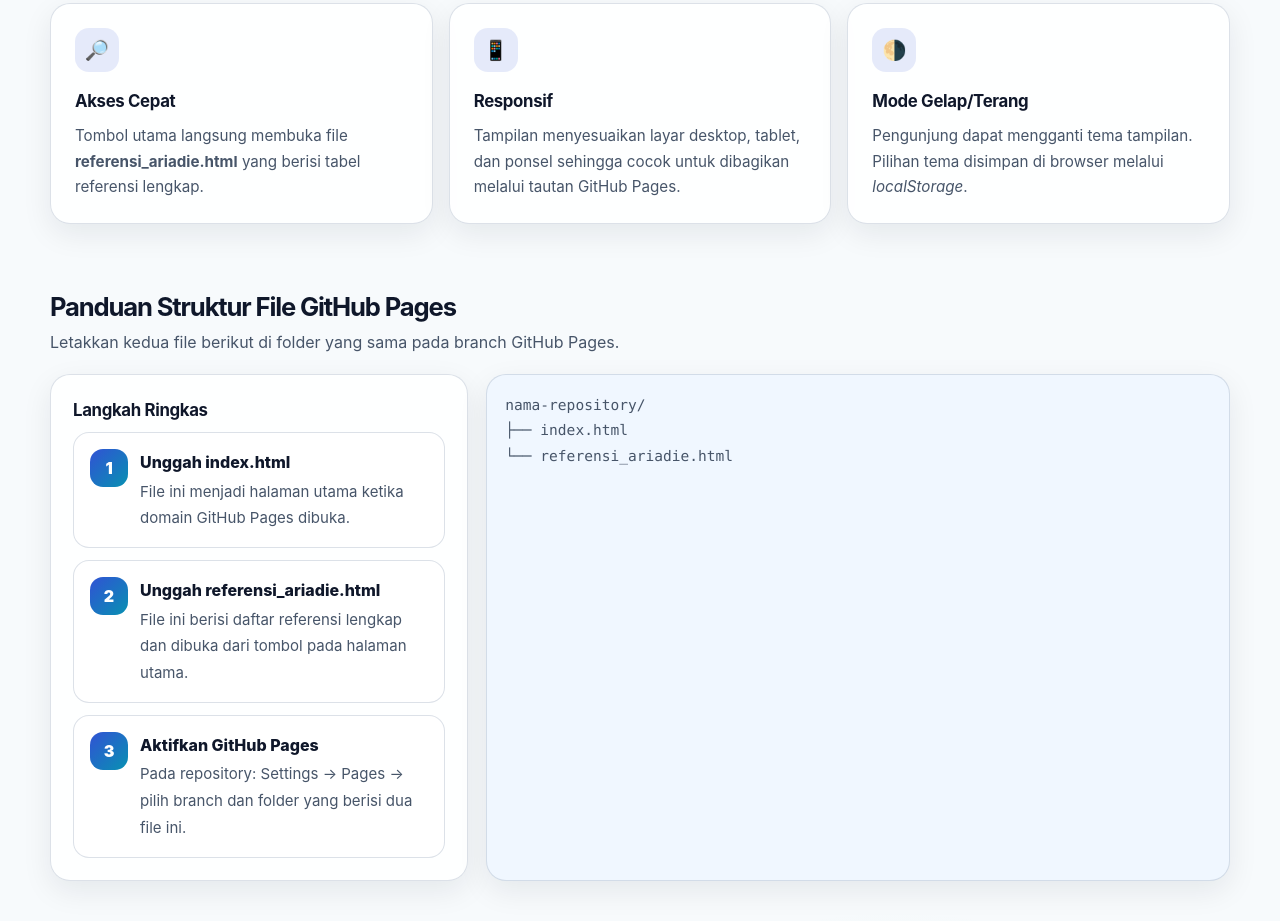
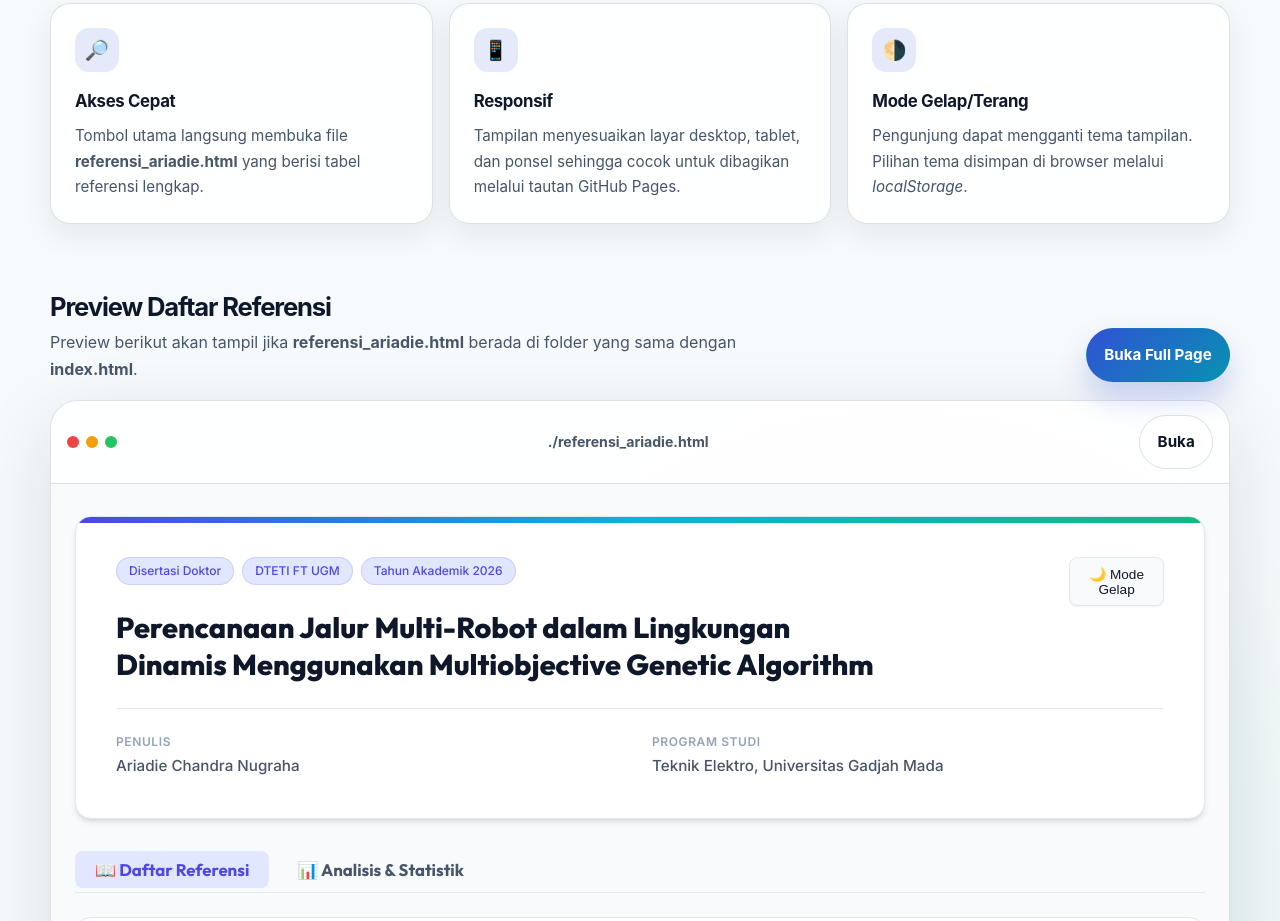
Before and after one commit to ariadie/ariadie.github.io, a plain HTML site: page index.html in a window 1280 px wide. Shown: the part 1079-2000 px from the top of the page. Drawn offline with Linux system fonts and the light colour scheme.

Commit message:
Update index.html

```diff
--- a/index.html
+++ b/index.html
@@ -674,11 +674,6 @@
         </div>
       </a>
 
-      <div class="nav-actions">
-        <a class="btn" href="#unggah">Panduan GitHub</a>
-        <a class="btn btn-primary" href="./referensi_ariadie.html">Buka Referensi</a>
-        <button class="icon-btn" type="button" id="themeToggle" aria-label="Ganti mode gelap atau terang">🌙</button>
-      </div>
     </div>
   </nav>
 
@@ -778,46 +773,6 @@
       </div>
     </section>
 
-    <section class="section" id="unggah" aria-label="Panduan unggah GitHub Pages">
-      <div class="section-head">
-        <div>
-          <h2>Panduan Struktur File GitHub Pages</h2>
-          <p class="section-desc">Letakkan kedua file berikut di folder yang sama pada branch GitHub Pages.</p>
-        </div>
-      </div>
-
-      <div class="two-col">
-        <div class="info-card">
-          <h3>Langkah Ringkas</h3>
-          <ol class="steps">
-            <li>
-              <div>
-                <span class="step-title">Unggah index.html</span>
-                <span class="step-text">File ini menjadi halaman utama ketika domain GitHub Pages dibuka.</span>
-              </div>
-            </li>
-            <li>
-              <div>
-                <span class="step-title">Unggah referensi_ariadie.html</span>
-                <span class="step-text">File ini berisi daftar referensi lengkap dan dibuka dari tombol pada halaman utama.</span>
-              </div>
-            </li>
-            <li>
-              <div>
-                <span class="step-title">Aktifkan GitHub Pages</span>
-                <span class="step-text">Pada repository: Settings → Pages → pilih branch dan folder yang berisi dua file ini.</span>
-              </div>
-            </li>
-          </ol>
-        </div>
-
-        <div class="code-box" aria-label="Struktur file">
-<pre><code>nama-repository/
-├── index.html
-└── referensi_ariadie.html</code></pre>
-        </div>
-      </div>
-    </section>
 
     <section class="section" id="preview" aria-label="Preview daftar referensi">
       <div class="section-head">
```
